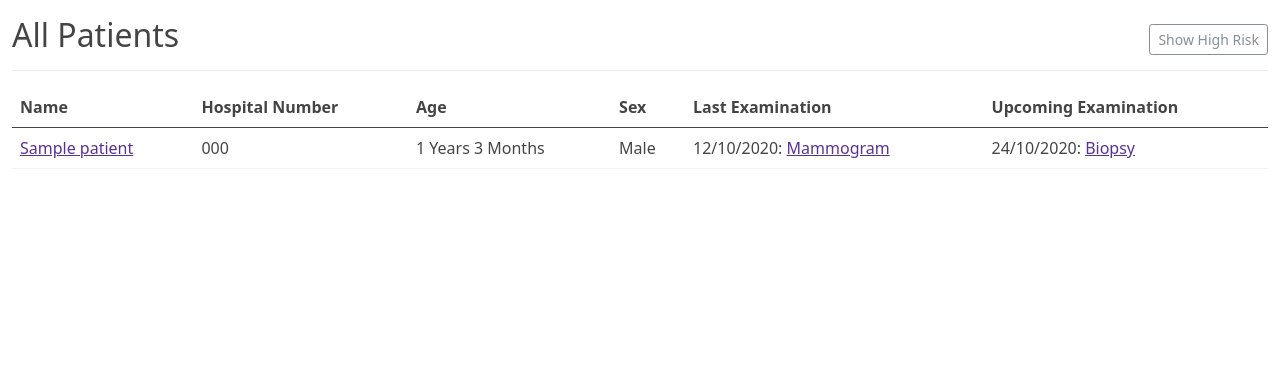
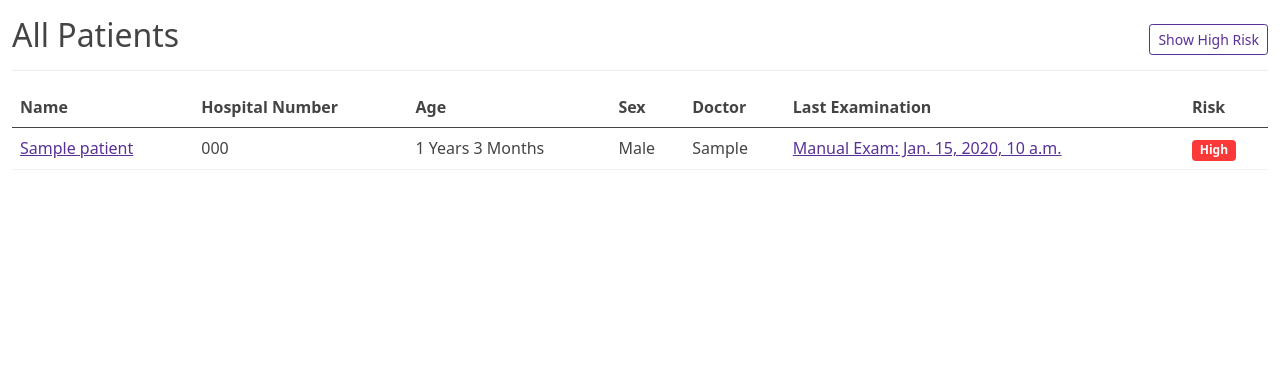
Before and after one commit to scancer-org/webapp, a Django app: page /patients/ in a window 1280 px wide. Shown: the part 56-425 px from the top of the page. Run offline with Django 3.2, Linux system fonts and the light colour scheme; a user stored in the database is signed in; tables that the repository leaves empty hold one stand-in row (values such as "Sample post"); some libraries are stand-ins or nearby versions.

Commit message:
Expand and refine the patients list view

```diff
--- a/scancer/examinations/choices.py
+++ b/scancer/examinations/choices.py
@@ -3,7 +3,7 @@ KIND_CHOICES = [
     ("mammogram", "Mammogram"),
     ("ultrasound", "Ultrasound"),
     ("mri", "MRI"),
-    ("biopsy", "Lymph node biopsy"),
+    ("biopsy", "Lymph Node Biopsy"),
 ]
 
 PRIORITY_CHOICES = [
--- a/scancer/patients/admin.py
+++ b/scancer/patients/admin.py
@@ -4,7 +4,7 @@ from .models import Patient
 
 
 class PatientAdmin(admin.ModelAdmin):
-    list_display = ("hospital_number", "name", "sex", "date_of_birth", "doctor")
+    list_display = ("hospital_number", "name", "sex", "date_of_birth", "doctor", "risk")
 
 
 admin.site.register(Patient, PatientAdmin)
--- a/scancer/patients/choices.py
+++ b/scancer/patients/choices.py
@@ -3,3 +3,9 @@ SEX_CHOICES = [
     ("F", "Female"),
     ("NB", "Non-binary"),
 ]
+
+RISK_CHOICES = [
+    ("high", "High"),
+    ("medium", "Medium"),
+    ("low", "Low"),
+]
--- a/scancer/patients/models.py
+++ b/scancer/patients/models.py
@@ -2,7 +2,7 @@ from dateutil.relativedelta import relativedelta
 from django.db import models
 from django.utils import timezone
 
-from .choices import SEX_CHOICES
+from .choices import RISK_CHOICES, SEX_CHOICES
 
 
 class Patient(models.Model):
@@ -13,6 +13,7 @@ class Patient(models.Model):
     name = models.CharField(max_length=255, blank=True)
     doctor = models.CharField(max_length=255, blank=True)
     note = models.TextField(blank=True)
+    risk = models.CharField(max_length=25, choices=RISK_CHOICES, blank=True)
 
     def __str__(self):
         return f"{self.name} ({self.age.years}{self.sex})"
@@ -23,3 +24,14 @@ class Patient(models.Model):
         now = timezone.now().date()
         age = relativedelta(now, self.date_of_birth)
         return age
+
+    @property
+    def risk_colour(self):
+        "Get a Bootstrap colour name associated with the examination risk"
+        colour_map = {"high": "danger", "medium": "warning", "low": "success"}
+        return colour_map.get(self.risk, "light")
+
+    @property
+    def last_examination(self):
+        "Return the last examination for a patient"
+        return self.examination_set.last()
--- a/scancer/templates/patients/list.html
+++ b/scancer/templates/patients/list.html
@@ -7,7 +7,7 @@
   <div class="d-flex justify-content-between flex-wrap flex-md-nowrap align-items-center pt-3 pb-2 mb-3 border-bottom">
     <h1 class="h2">All Patients</h1>
     <div class="btn-toolbar mb-2 mb-md-0">
-      <button type="button" class="btn btn-sm btn-outline-secondary">
+      <button type="button" class="btn btn-sm btn-outline-primary">
         <span data-feather="calendar"></span>
         Show High Risk
       </button>
@@ -22,8 +22,10 @@
           <th>Hospital Number</th>
           <th>Age</th>
           <th>Sex</th>
+          <th>Doctor</th>
           <th>Last Examination</th>
-          <th>Upcoming Examination</th>
+          <!-- <th>Upcoming Examination</th> -->
+          <th>Risk</th>
         </tr>
       </thead>
       <tbody>
@@ -33,8 +35,16 @@
           <td>{{ patient.hospital_number }}</td>
           <td>{{ patient.age.years }} Years {{ patient.age.months }} Months</td>
           <td>{{ patient.get_sex_display }}</td>
-          <td>12/10/2020: <a href="#">Mammogram</a></td>
-          <td>24/10/2020: <a href="#">Biopsy</a></td>
+          <td>{{ patient.doctor }}</td>
+          <td>
+            {% if patient.last_examination %}
+            <a href="{% url 'examinations:detail' patient.last_examination.id %}">{{ patient.last_examination.get_kind_display }}: {{ patient.last_examination.date }}</a>
+            {% else %}
+            &mdash;
+            {% endif %}
+          </td>
+          <!-- <td>24/10/2020: <a href="#">Biopsy</a></td> -->
+          <td><span class="badge bg-{{ patient.risk_colour }} {% if not patient.risk %}text-secondary{% endif %}">{% if patient.risk %}{{ patient.get_risk_display }}{% else %}Unidentified{% endif %}</span></td>
         </tr>
         {% endfor %}
       </tbody>
```
Also changed, not shown: scancer/patients/migrations/0003_patient_risk.py (added).
